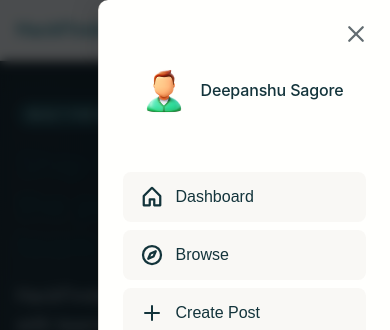
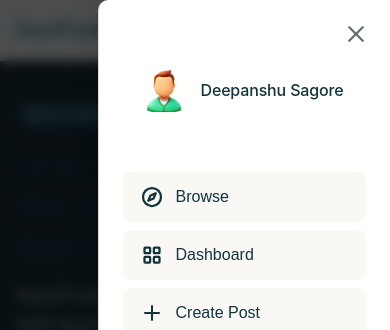
Before and after one commit to DeepanshuSagore/HackFinder, a React (Vite) app: page / in a window 390 px wide. Both pictures are taken after a click on the button "Open navigation menu". Shown: the top 330 px of the page. Built offline with nearby package versions, Linux system fonts and the light colour scheme; a web font is replaced by a local one.

Commit message:
a few order changes

```diff
--- a/src/components/Header.jsx
+++ b/src/components/Header.jsx
@@ -168,13 +168,13 @@ function Header({ currentView, onViewChange, onCreatePost, onShowProfile, curren
             </button>
 
             <nav id="mobileNavigation" className="menu-items" aria-label="Primary navigation">
-              <button type="button" className="dropdown-menu-item" onClick={() => handleNavigate('dashboard')}>
-                <House size={24} weight="bold" />
-                Dashboard
-              </button>
               <button type="button" className="dropdown-menu-item" onClick={() => handleNavigate('browse')}>
                 <Compass size={24} weight="bold" />
                 Browse
+              </button>
+              <button type="button" className="dropdown-menu-item" onClick={() => handleNavigate('dashboard')}>
+                <SquaresFour size={24} weight="bold" />
+                Dashboard
               </button>
               <button type="button" className="dropdown-menu-item" onClick={handleCreatePost}>
                 <svg width="24" height="24" viewBox="0 0 24 24" fill="none" xmlns="http://www.w3.org/2000/svg">
```
Also changed, not shown: 1 other file (tests, documents, lock files or other folders).
